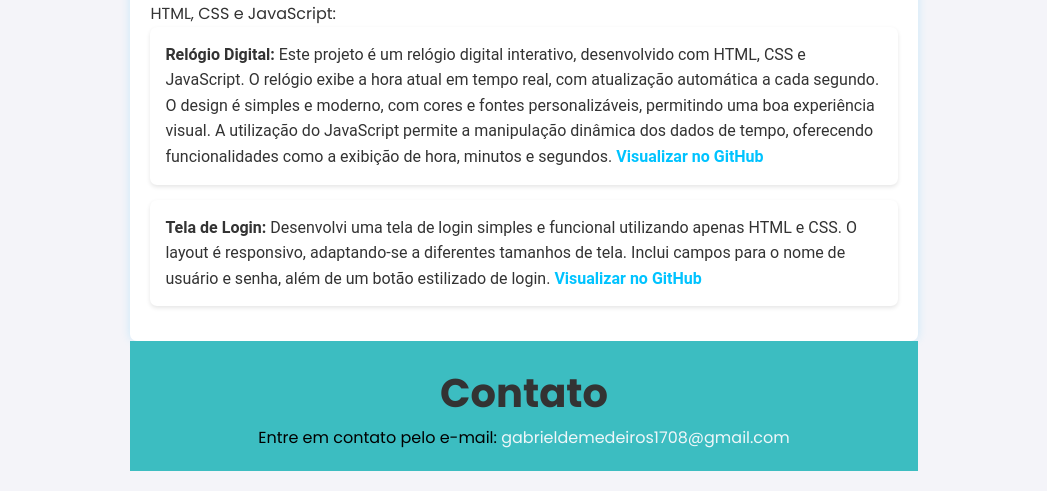
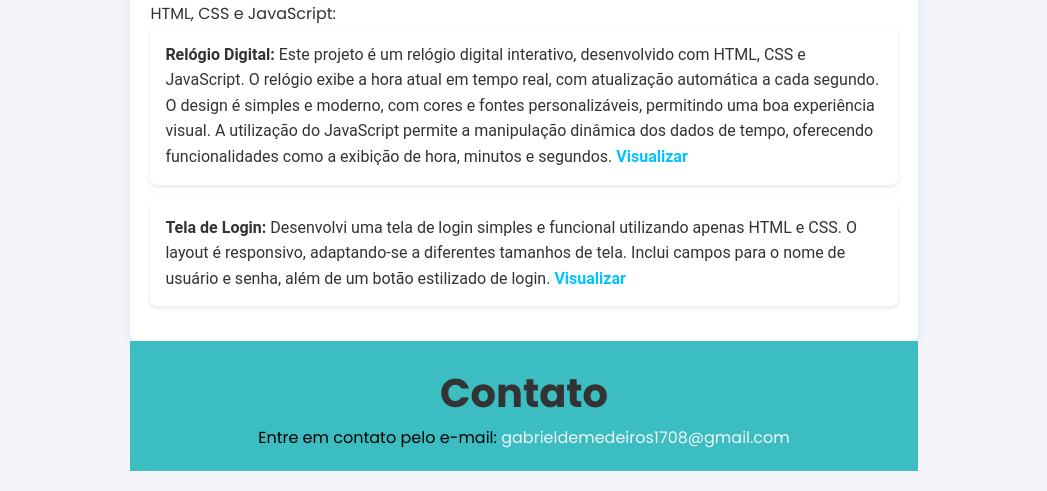
Before and after one commit to Medeiros1712/cartao-apresentacao, a plain HTML site: page index.html in a window 1280 px wide. Shown: the part 575-1066 px from the top of the page, without its empty margins (116-1163 px from the left). Drawn offline with Linux system fonts and the light colour scheme.

Commit message:
Update index.html

```diff
--- a/index.html
+++ b/index.html
@@ -34,10 +34,10 @@
             <p>Confira abaixo alguns dos projetos que desenvolvi, demonstrando minhas habilidades em HTML, CSS e JavaScript:</p>
             <ul>
                 <li>
-                    <strong>Relógio Digital:</strong> Este projeto é um relógio digital interativo, desenvolvido com HTML, CSS e JavaScript. O relógio exibe a hora atual em tempo real, com atualização automática a cada segundo. O design é simples e moderno, com cores e fontes personalizáveis, permitindo uma boa experiência visual. A utilização do JavaScript permite a manipulação dinâmica dos dados de tempo, oferecendo funcionalidades como a exibição de hora, minutos e segundos. <a href="https://medeiros1712.github.io/relogio-digital1.github.io/" target="_blank">Visualizar no GitHub</a>
+                    <strong>Relógio Digital:</strong> Este projeto é um relógio digital interativo, desenvolvido com HTML, CSS e JavaScript. O relógio exibe a hora atual em tempo real, com atualização automática a cada segundo. O design é simples e moderno, com cores e fontes personalizáveis, permitindo uma boa experiência visual. A utilização do JavaScript permite a manipulação dinâmica dos dados de tempo, oferecendo funcionalidades como a exibição de hora, minutos e segundos. <a href="https://medeiros1712.github.io/relogio-digital1.github.io/" target="_blank">Visualizar</a>
                 </li>
                 <li>
-                    <strong>Tela de Login:</strong> Desenvolvi uma tela de login simples e funcional utilizando apenas HTML e CSS. O layout é responsivo, adaptando-se a diferentes tamanhos de tela. Inclui campos para o nome de usuário e senha, além de um botão estilizado de login. <a href="https://medeiros1712.github.io/tela-login/" target="_blank">Visualizar no GitHub</a>
+                    <strong>Tela de Login:</strong> Desenvolvi uma tela de login simples e funcional utilizando apenas HTML e CSS. O layout é responsivo, adaptando-se a diferentes tamanhos de tela. Inclui campos para o nome de usuário e senha, além de um botão estilizado de login. <a href="https://medeiros1712.github.io/tela-login/" target="_blank">Visualizar</a>
                 </li>
             </ul>
         </section>
```
